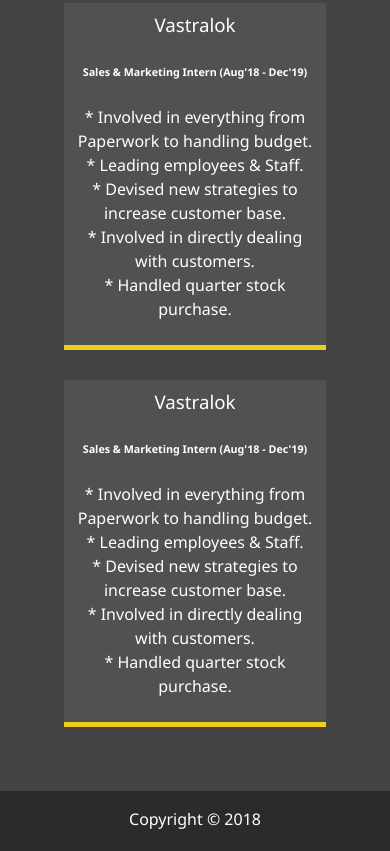
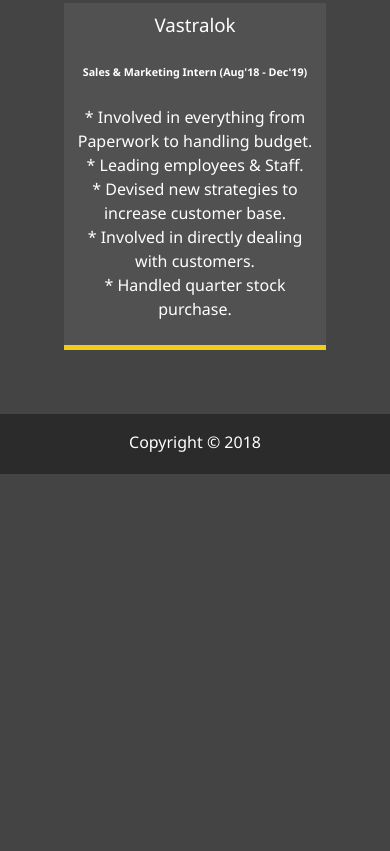
Before and after one commit to vaibhavmehrotra94/Portfolio, a plain HTML site: page about.html in a window 390 px wide. Shown: the part 1982-2833 px from the top of the page. After the commit the page ends 2456 px from the top, so only its background shows below. Drawn offline with Linux system fonts and the light colour scheme.

Commit message:
correct changes

```diff
--- a/about.html
+++ b/about.html
@@ -71,7 +71,7 @@
         <p>
           A personable, hardworking and passionate web-developer with proficiency in HTML, CSS, Sass, BootStrap, Semantic-UI, Javascript, Node, Express, MongoDB, Git and website deployment. Currently exploring the world of React with next destination as Python in mind.<br>
           Eager to explore unfamiliar areas in the world of technology.<br>
-          For personal amusement I Play guitar, sing and watch anime.
+          For personal amusement I play guitar, sing and watch anime.
 
         </p>
       </div>
@@ -103,18 +103,6 @@
           * Handled quarter stock purchase.
         </p>
       </div>
-
-      <div class="job job-4">
-        <h3>Vastralok</h3>
-        <h6>Sales & Marketing Intern (Aug'18 - Dec'19)</h6>
-        <p>
-          * Involved in everything from Paperwork to handling budget. <br>
-          * Leading employees & Staff. <br>
-          * Devised new strategies to increase customer base. <br>
-          * Involved in directly dealing with customers. <br>
-          * Handled quarter stock purchase.
-        </p>
-      </div>
     </div>
   </main>
 
--- a/css/main.css
+++ b/css/main.css
@@ -163,7 +163,7 @@ main {
 .about-info {
   display: grid;
   grid-gap: 30px;
-  grid-template-areas: 'bioimage bio bio' 'job1 job2 job3 job4';
+  grid-template-areas: 'bioimage bio bio' 'job1 job2 job3';
   grid-template-columns: repeat(3, 1fr); }
   .about-info .bio-image {
     grid-area: bioimage;
@@ -182,8 +182,6 @@ main {
     grid-area: job2; }
   .about-info .job-3 {
     grid-area: job3; }
-  .about-info .job-4 {
-    grid-area: job4; }
   .about-info .job {
     background: #515151;
     padding: 0.5rem;
@@ -279,7 +277,7 @@ main {
       width: 150px;
       height: 150px; }
   .about-info {
-    grid-template-areas: 'bioimage' 'bio' 'job1' 'job2' 'job3' 'job4';
+    grid-template-areas: 'bioimage' 'bio' 'job1' 'job2' 'job3';
     grid-template-columns: 1fr; }
   .projects {
     grid-template-columns: repeat(2, 1fr); } }
```
